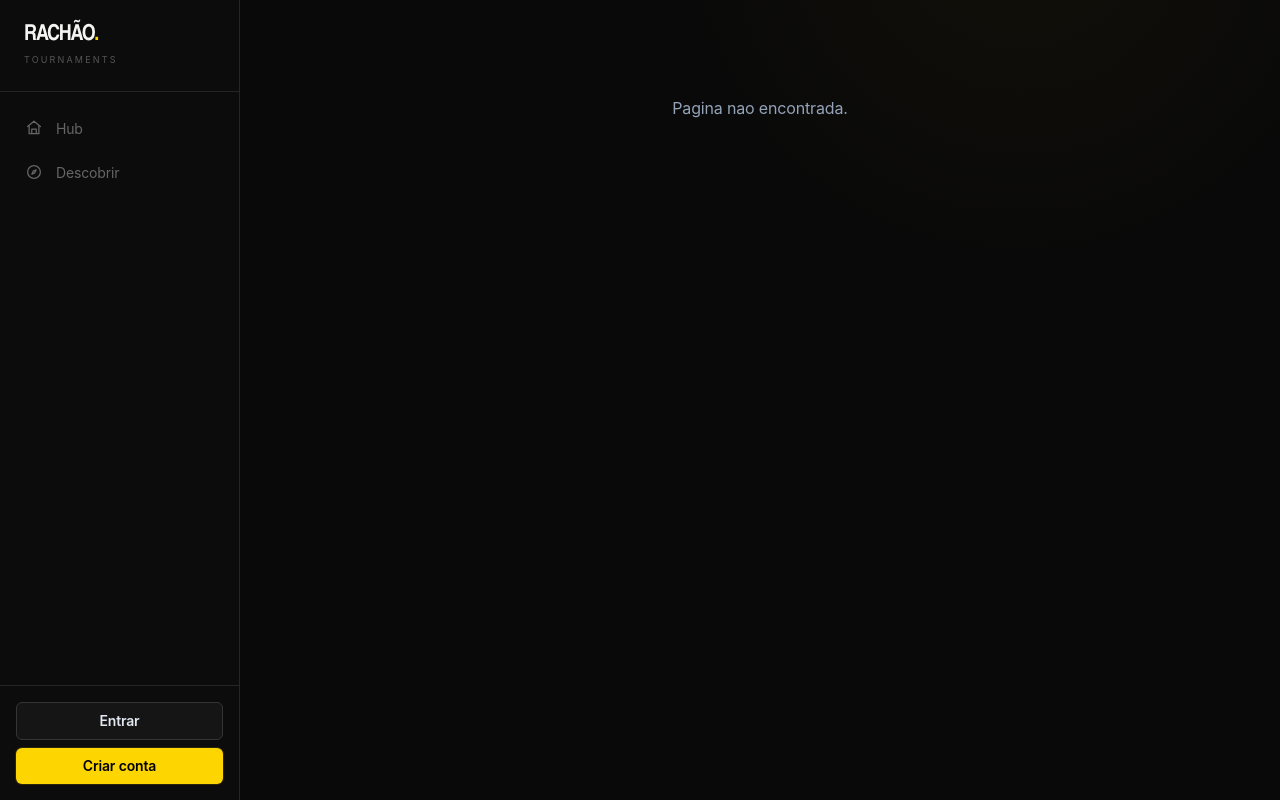
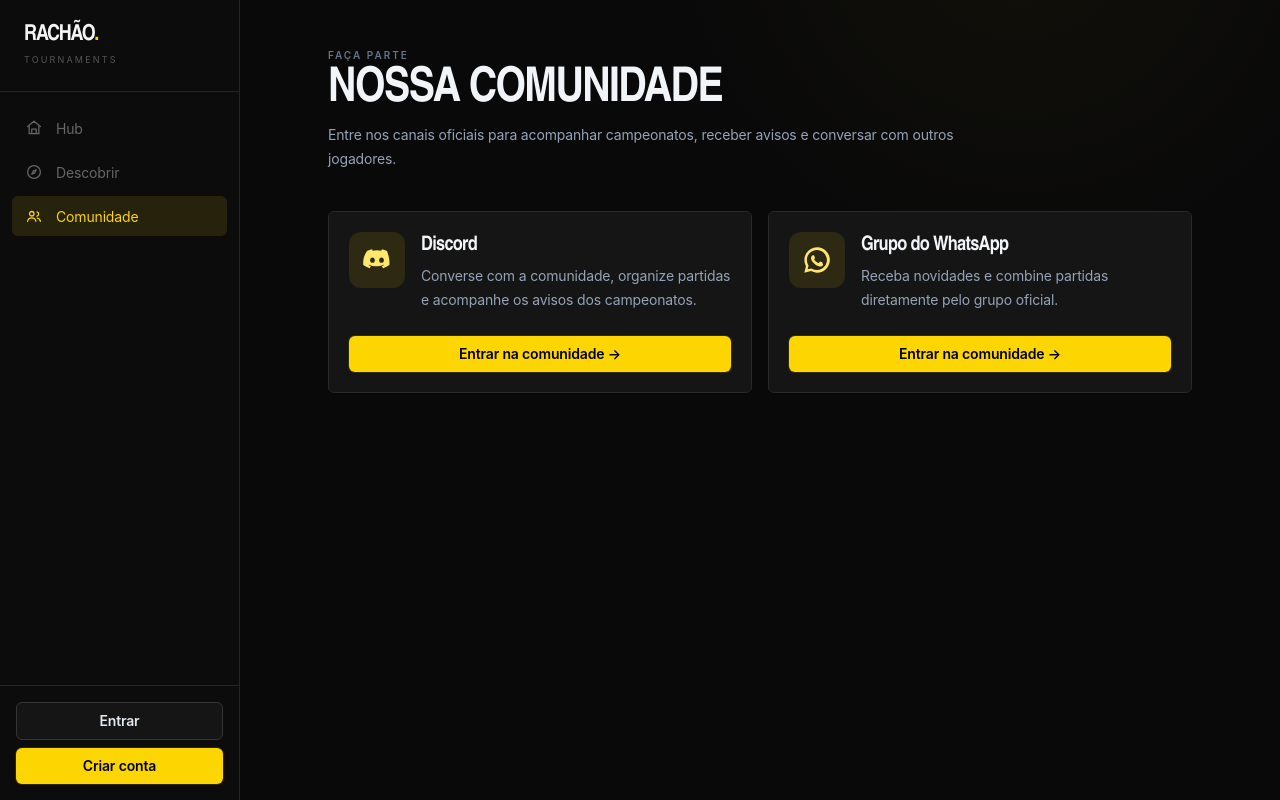
Before and after one commit to gabrielfborges/proclubs, a React (Vite) app in the folder frontend/: page /comunidade in a window 1280 px wide. Built offline with nearby package versions, Linux system fonts and the light colour scheme; no server answers; the HTML template or start-up script is replaced by a standard one.

Commit message:
comunidade

```diff
--- a/frontend/src/App.tsx
+++ b/frontend/src/App.tsx
@@ -4,6 +4,7 @@ import { Navbar } from "./components/Navbar";
 import { ProtectedRoute } from "./components/ProtectedRoute";
 import { Dashboard } from "./pages/public/Dashboard";
 import { ChampionshipDetail } from "./pages/public/ChampionshipDetail";
+import { Community } from "./pages/public/Community";
 import { Login } from "./pages/admin/Login";
 import { Register } from "./pages/auth/Register";
 import { AuthCallback } from "./pages/auth/AuthCallback";
@@ -22,6 +23,7 @@ export default function App() {
           <main className="app-main"><Routes>
             <Route path="/" element={<Dashboard />} />
             <Route path="/campeonatos/:id" element={<ChampionshipDetail />} />
+            <Route path="/comunidade" element={<Community />} />
             <Route path="/login" element={<Login />} />
             <Route path="/admin/login" element={<Login />} />
             <Route path="/register" element={<Register />} />
--- a/frontend/src/components/Navbar.tsx
+++ b/frontend/src/components/Navbar.tsx
@@ -4,7 +4,7 @@ import { beginDiscordLinkRequest } from "../api/auth";
 import { getApiErrorMessage } from "../api/client";
 import { useAuth } from "../context/AuthContext";
 
-type IconName = "home" | "compass" | "edit" | "shield" | "discord";
+type IconName = "home" | "compass" | "edit" | "shield" | "discord" | "users";
 
 function NavIcon({ name }: { name: IconName }) {
   const common = { fill: "none", stroke: "currentColor", strokeWidth: 1.7, strokeLinecap: "round" as const, strokeLinejoin: "round" as const };
@@ -15,6 +15,7 @@ function NavIcon({ name }: { name: IconName }) {
       {name === "edit" && <><path {...common} d="M4 20h4l10.5-10.5a2.1 2.1 0 0 0-3-3L5 17v3" /><path {...common} d="m13.5 8.5 3 3" /></>}
       {name === "shield" && <><path {...common} d="M12 3.5 19 6v5.2c0 4.2-2.7 7.7-7 9.3-4.3-1.6-7-5.1-7-9.3V6z" /><path {...common} d="m9 12 2 2 4-4" /></>}
       {name === "discord" && <><path {...common} d="M7.5 7.5c3-1.4 6-1.4 9 0 1.2 1.8 1.8 3.8 1.8 6.2-1.8 1.5-3.7 2.3-5.8 2.8l-.7-1.4" /><path {...common} d="M7.5 7.5c-1.2 1.8-1.8 3.8-1.8 6.2 1.8 1.5 3.7 2.3 5.8 2.8" /><circle cx="9.5" cy="12" r=".7" fill="currentColor" /><circle cx="14.5" cy="12" r=".7" fill="currentColor" /></>}
+      {name === "users" && <><circle {...common} cx="9" cy="9" r="3" /><path {...common} d="M3.5 19c.5-3 2.4-4.5 5.5-4.5s5 1.5 5.5 4.5M16 6.5a3 3 0 0 1 0 5.8M16.5 14.7c2.2.4 3.5 1.8 4 4.3" /></>}
     </svg>
   );
 }
@@ -79,6 +80,7 @@ export function Navbar() {
           <NavIcon name="compass" />
           <span>Descobrir</span>
         </Link>
+        <SidebarLink to="/comunidade" label="Comunidade" icon="users" />
         {isAuthenticated && <SidebarLink to="/times" label="Meu time" icon="edit" />}
         {isAdmin && <SidebarLink to="/admin" label="Painel Admin" icon="shield" />}
         {isAuthenticated && !user?.discordId && (
--- /dev/null
+++ b/frontend/src/pages/public/Community.tsx
@@ -0,0 +1,82 @@
+const discordUrl = import.meta.env.VITE_DISCORD_URL as string | undefined;
+const whatsappUrl = import.meta.env.VITE_WHATSAPP_URL as string | undefined;
+
+function CommunityIcon({ type }: { type: "discord" | "whatsapp" }) {
+  if (type === "discord") {
+    return (
+      <svg viewBox="0 0 24 24" className="h-8 w-8" aria-hidden="true">
+        <path fill="currentColor" d="M19.5 5.2A16.2 16.2 0 0 0 15.7 4l-.5 1a14.5 14.5 0 0 0-6.4 0l-.5-1a16.2 16.2 0 0 0-3.8 1.2C2.1 8.8 1.4 12.3 1.7 15.8a15.5 15.5 0 0 0 4.7 2.4l1.1-1.5a9 9 0 0 1-1.8-.9l.4-.3c3.5 1.6 7.3 1.6 10.8 0l.4.3c-.6.4-1.2.7-1.8.9l1.1 1.5a15.5 15.5 0 0 0 4.7-2.4c.4-4.1-.7-7.6-1.8-10.6ZM8.6 14.1c-1 0-1.8-.9-1.8-2s.8-2 1.8-2 1.8.9 1.8 2-.8 2-1.8 2Zm6.8 0c-1 0-1.8-.9-1.8-2s.8-2 1.8-2 1.8.9 1.8 2-.8 2-1.8 2Z" />
+      </svg>
+    );
+  }
+
+  return (
+    <svg viewBox="0 0 24 24" className="h-8 w-8" aria-hidden="true">
+      <path fill="currentColor" d="M12 2.5a9.5 9.5 0 0 0-8.3 14.1L2.5 21.5l5-1.2A9.5 9.5 0 1 0 12 2.5Zm0 17a7.5 7.5 0 0 1-3.8-1l-.3-.2-2.9.7.7-2.8-.2-.3A7.5 7.5 0 1 1 12 19.5Zm4.1-5.6c-.2-.1-1.3-.7-1.5-.7-.2-.1-.4-.1-.5.1l-.7.9c-.1.1-.3.1-.5 0a6.1 6.1 0 0 1-1.8-1.1 6.8 6.8 0 0 1-1.2-1.5c-.1-.2 0-.3.1-.4l.4-.5c.1-.1.1-.3.1-.4l-.7-1.6c-.1-.2-.3-.2-.5-.2h-.4c-.2 0-.4.1-.6.3-.2.2-.8.8-.8 1.9s.8 2.2.9 2.3c.1.1 1.6 2.5 3.9 3.4.5.2.9.3 1.2.4.5.2 1 .2 1.4.1.4-.1 1.3-.5 1.5-1 .2-.5.2-.9.1-1-.1-.1-.2-.2-.4-.3Z" />
+    </svg>
+  );
+}
+
+function CommunityCard({
+  type,
+  title,
+  description,
+  href,
+}: {
+  type: "discord" | "whatsapp";
+  title: string;
+  description: string;
+  href?: string;
+}) {
+  const content = (
+    <>
+      <div className="flex items-start gap-4">
+        <div className="grid h-14 w-14 shrink-0 place-items-center rounded-xl bg-accent-500/10 text-accent-400">
+          <CommunityIcon type={type} />
+        </div>
+        <div>
+          <h2 className="text-xl font-bold text-slate-100">{title}</h2>
+          <p className="mt-1 text-sm leading-6 text-slate-400">{description}</p>
+        </div>
+      </div>
+      <span className={href ? "btn-primary mt-6 w-full" : "mt-6 block text-xs text-slate-500"}>
+        {href ? "Entrar na comunidade →" : "Link ainda não configurado"}
+      </span>
+    </>
+  );
+
+  return href ? (
+    <a href={href} target="_blank" rel="noreferrer" className="card block p-5 transition-colors hover:border-accent-500">
+      {content}
+    </a>
+  ) : (
+    <div className="card p-5 opacity-75">{content}</div>
+  );
+}
+
+export function Community() {
+  return (
+    <div className="mx-auto max-w-4xl px-4 py-12">
+      <p className="page-kicker">Faça parte</p>
+      <h1 className="mt-2 text-4xl font-black uppercase">Nossa comunidade</h1>
+      <p className="mt-3 max-w-2xl text-sm leading-6 text-slate-400">
+        Entre nos canais oficiais para acompanhar campeonatos, receber avisos e conversar com outros jogadores.
+      </p>
+
+      <div className="mt-10 grid gap-4 md:grid-cols-2">
+        <CommunityCard
+          type="discord"
+          title="Discord"
+          description="Converse com a comunidade, organize partidas e acompanhe os avisos dos campeonatos."
+          href={discordUrl}
+        />
+        <CommunityCard
+          type="whatsapp"
+          title="Grupo do WhatsApp"
+          description="Receba novidades e combine partidas diretamente pelo grupo oficial."
+          href={whatsappUrl}
+        />
+      </div>
+    </div>
+  );
+}
```
Also changed, not shown: 1 other file (tests, documents, lock files or other folders).
